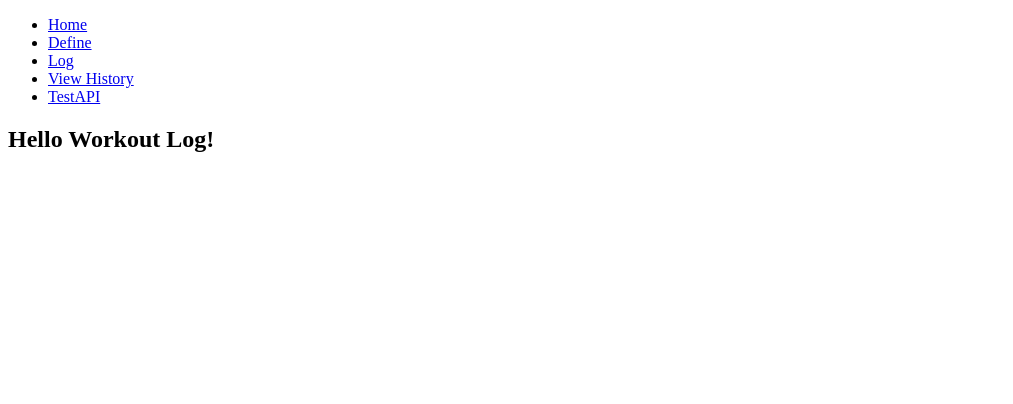
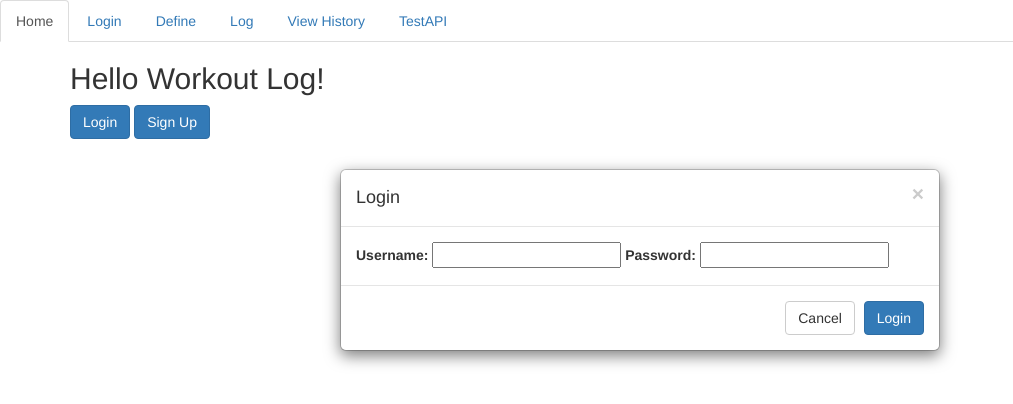
Before and after one commit to gavhyl/WorkoutLog, a website: page client/index.html in a window 1280 px wide. Shown: the whole page, without its empty margins (0-1013 px from the left). Drawn offline with nearby package versions, Linux system fonts and the light colour scheme; no server answers.

Commit message:
uiupdate

```diff
--- a/client/index.html
+++ b/client/index.html
@@ -8,14 +8,18 @@
 
 	<title>Workout Log</title>
 
+	<link href="./bower_components/bootstrap/dist/css/bootstrap.min.css" rel="stylesheet">
+
 </head>
 <body>
 	<ul class="nav nav-tabs">
 		<li class="active"><a href="#home" data-toggle="tab">Home</a></li>
+		<li><a href="#home" id="loginout" class="disabled" data-toggle="tab">Login</a></li>
 		<li><a href="#define" data-toggle="tab">Define</a></li>
 		<li><a href="#log" data-toggle="tab">Log</a></li>
 		<li><a href="#history" data-toggle="tab">View History</a></li>
 		<li><a href="#" id="testAPI">TestAPI</a></li>
+
 
 	</ul>
 
@@ -23,10 +27,62 @@
 		<div class="tab-content">
 			<div class="tab-pane active" id="home">
 				<h2>Hello Workout Log!</h2>
+				<div id="forLogin">
+					<button data-toggle="modal" data-target="#login-modal" class="btn btn-primary">Login</button>
+
+					<button data-toggle="modal" data-target="#signup-modal" class="btn btn-primary">Sign Up</button>
+				</div>
+				<div id="forLogout" style="display:none;">
+					<button class="btn btn-primary">Logout</button>
+				</div>
 			</div>
 		</div>
 	</div>
 
+	<div class="motal-fade" id="login-modal" role="dialog">
+		<div class="modal-dialog">
+			<div class="modal-content">
+				<div class="modal-header">
+					<button type="button" class="close" data-dismiss="modal" aria-label="Close"><span aria-hidden="true">&times;</span></button>
+					<h4 class="modal-title">Login</h4>
+				</div>
+				<div class="modal-body">
+					<div class="alert alert-danger" style="display:none;" role="alert" id="li_error"></div>
+					<label for="li_username">Username:</label>
+					<input id="li_username">
+					<label for="li_password">Password:</label>
+					<input type="password" id="li_password">
+				</div>
+				<div class="modal-footer">
+					<button type="button" class="btn btn-default" data-dismiss="modal">Cancel</button>
+					<button id="login" type="button" class="btn btn-primary">Login</button>
+				</div>
+			</div>
+		</div>
+	</div>
+<!--sign up-->
+	<div class="modal fade" id="signup-modal" role="dialog">
+		<div class="modal-dialog">
+			<div class="modal-content">
+					<div class="modal-header">
+						<button type="button" class="close" data-dismiss="modal" aria-label="Close"><span aria-hidden="true">&times;</span></button>
+						<h4 class="modal-title">Sign Up</h4>
+					</div>
+					<div class="modal-body">
+					<div class="alert alert-danger" role="alert" style="display:none;" id="su_error"></div>
+						<label for="su_username">Username:</label>
+						<input id="su_username">
+						<label for="su_password">Password:</label>
+						<input type="password" id="su_password">
+					</div>
+					<div class="modal-footer">
+						<button type="button" class="btn btn-default" data-dismiss="modal">Cancel</button>
+						<button id="signup" type="button" class="btn btn-primary">Signup</button>
+					</div>
+				</div>
+			</div>
+		</div>
+	</div>
 
 <!-- jQuery (necessary for bootstraps javascript plugins)-->
 <script src="./bower_components/jquery/dist/jquery.min.js"></script>
--- a/server/middleware/headers.js
+++ b/server/middleware/headers.js
@@ -1,4 +1,4 @@
 module.exports=function(req,res,next){
-	res.header('access-control-allow-origin', '#');
+	res.header('access-control-allow-origin', '*');
 	next();
 };
```
